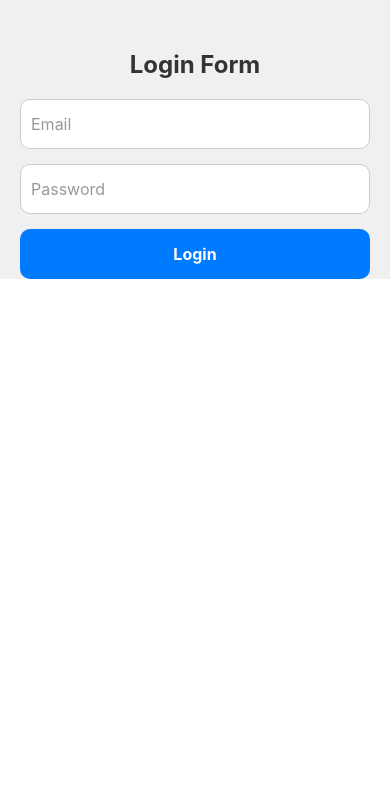
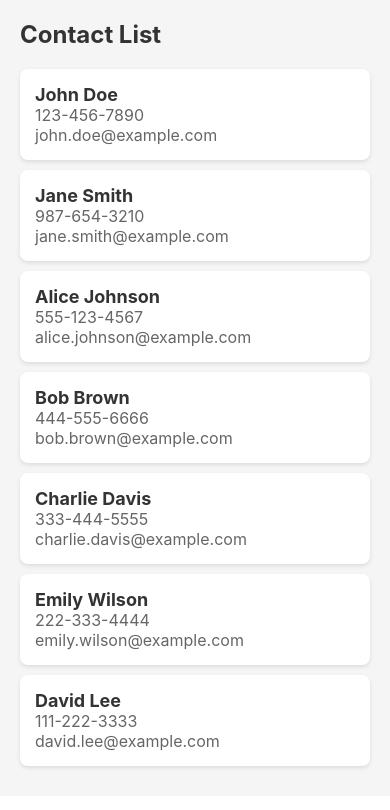
Before and after one commit to qaimraza21/react-native, a React Native app: screen / in a window 390 px wide. Shown: the top 810 px of the page. Built offline with nearby package versions, Linux system fonts and the light colour scheme.

Commit message:
Add ContactListScreen and related components; refactor App to include new screen

```diff
--- a/App.jsx
+++ b/App.jsx
@@ -1,6 +1,7 @@
 import { View, Text } from "react-native";
 import React from "react";
-import LoginForm from "./src/components/LoginForm";
+// import LoginForm from "./src/components/LoginForm";
+import ContactListScreen from "./screens/Contact/ContactListScreen";
 //import OnPress from "./src/components/OnPress";
 //import UseStateHook from "./src/components/UseStateHook";
 // import Props from "./src/components/Props"
@@ -14,7 +15,8 @@ const App = () => {
       {/*<UseStateHook /> */}
       {/* <Props /> */}
       {/* <InpuText /> */}
-      <LoginForm />
+      {/* <LoginForm /> */}
+      <ContactListScreen />
     </View>
   );
 }
--- a/package.json
+++ b/package.json
@@ -10,16 +10,16 @@
     "test": "jest"
   },
   "dependencies": {
+    "@react-native/new-app-screen": "0.85.3",
     "react": "19.2.3",
     "react-native": "0.85.3",
-    "@react-native/new-app-screen": "0.85.3",
     "react-native-safe-area-context": "^5.5.2"
   },
   "devDependencies": {
     "@babel/core": "^7.25.2",
     "@babel/preset-env": "^7.25.3",
     "@babel/runtime": "^7.25.0",
-    "@react-native-community/cli": "20.1.0",
+    "@react-native-community/cli": "^20.1.0",
     "@react-native-community/cli-platform-android": "20.1.0",
     "@react-native-community/cli-platform-ios": "20.1.0",
     "@react-native/babel-preset": "0.85.3",
--- /dev/null
+++ b/screens/Contact/ContactListScreen.jsx
@@ -0,0 +1,26 @@
+import { FlatList, Text } from 'react-native'
+import ContactItem from '../../src/components/ContactItem'
+import { users } from './userContactInfo'
+import { styles } from './Style'
+const ContactListScreen = () => {
+    const renderItem = ({item}) => {
+        return (
+            <ContactItem
+                name={item.name}
+                phone={item.phone}
+                email={item.email}
+            />
+        )
+    }
+  return (
+      <FlatList
+        data={users}
+        renderItem={renderItem}
+        keyExtractor={(item) => item.id.toString()}
+        ListHeaderComponent={<Text style={styles.heading}>Contact List</Text>}
+        contentContainerStyle={styles.list}
+      />
+    )
+}
+
+export default ContactListScreen
--- /dev/null
+++ b/screens/Contact/Style.js
@@ -0,0 +1,40 @@
+import { StyleSheet } from 'react-native';
+
+export const styles = StyleSheet.create({
+    heading: {
+        fontSize: 24,
+        fontWeight: 'bold',
+        marginBottom: 20,
+        color: '#333',
+    },
+    list: {
+        flex: 1,
+        padding: 20,
+        backgroundColor: '#f5f5f5',
+    },
+   item : {
+    backgroundColor: '#fff',
+    padding: 15,
+    marginBottom: 10,
+    borderRadius: 8,
+    shadowColor: '#000',
+    shadowOffset: { width: 0, height: 2 },
+    shadowOpacity: 0.1,
+    shadowRadius: 4,
+    elevation: 3,
+   },
+    name: {
+        fontSize: 18,
+        fontWeight: 'bold',
+        color: '#333',
+    },
+    phone: {
+        fontSize: 16,
+        color: '#666',
+    },
+    email: {
+        fontSize: 16,
+        color: '#666',
+    }
+
+});
--- /dev/null
+++ b/screens/Contact/userContactInfo.js
@@ -0,0 +1,44 @@
+export const users = [
+    {
+        id: 1,
+        name: 'John Doe',
+        phone: '123-456-7890',
+        email: 'john.doe@example.com'
+    },
+    {
+        id: 2,
+        name: 'Jane Smith',
+        phone: '987-654-3210',
+        email: 'jane.smith@example.com'
+    },
+    {
+        id: 3,
+        name: 'Alice Johnson',
+        phone: '555-123-4567',
+        email: 'alice.johnson@example.com'
+    },
+    {
+        id: 4,
+        name: 'Bob Brown',
+        phone: '444-555-6666',
+        email: 'bob.brown@example.com'
+    },
+    {
+        id: 5,
+        name: 'Charlie Davis',
+        phone: '333-444-5555',
+        email: 'charlie.davis@example.com'
+    },
+    {
+        id: 6,
+        name: 'Emily Wilson',
+        phone: '222-333-4444',
+        email: 'emily.wilson@example.com'
+    },
+    {
+        id: 7,
+        name: 'David Lee',
+        phone: '111-222-3333',
+        email: 'david.lee@example.com'
+    }
+];
--- /dev/null
+++ b/src/components/ContactItem.jsx
@@ -0,0 +1,14 @@
+import { View, Text } from 'react-native'
+import { styles } from '../../screens/Contact/Style'
+
+const ContactItem = ({name, phone, email}) => {
+  return (
+    <View style={styles.item}>
+      <Text style={styles.name}>{name}</Text>
+      <Text style={styles.phone}>{phone}</Text>
+      <Text style={styles.email}>{email}</Text>
+    </View>
+  )
+}
+
+export default ContactItem
```
Also changed, not shown: 1 other file (tests, documents, lock files or other folders).
